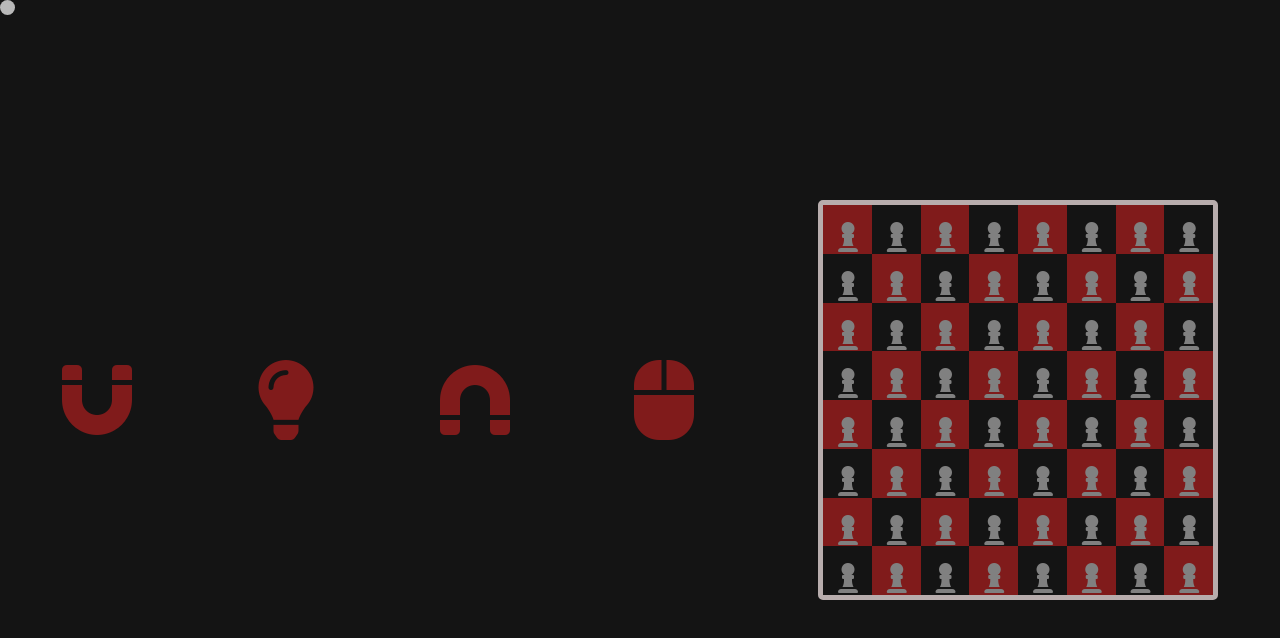
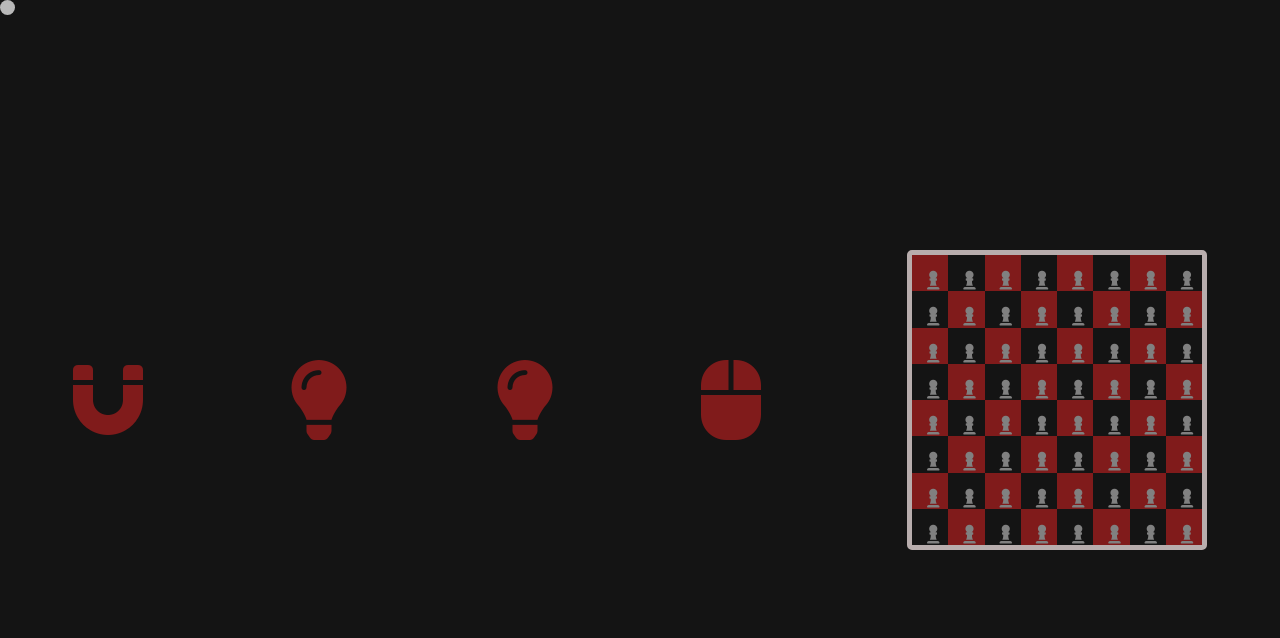
Before and after one commit to BastienVanhove/cursor-libs-magnet-light, a website built with Vite: page index.html in a window 1280 px wide. Built offline with nearby package versions, Linux system fonts and the light colour scheme.

Commit message:
minor change

```diff
--- a/index.html
+++ b/index.html
@@ -15,8 +15,8 @@
       <div class="light-container light">
         <i class="fas fa-lightbulb"></i>
       </div>
-      <div class="anti-magnet-container anti-magnet">
-        <i class="fas fa-magnet"></i>
+      <div class="light-container light magnet-hover">
+        <i class="fas fa-lightbulb"></i>
       </div>
       <div class="click-container click">
         <i class="fas fa-mouse"></i>
--- a/src/cursor-libs/cursor.ts
+++ b/src/cursor-libs/cursor.ts
@@ -34,12 +34,6 @@ class Cursor{
     private allLight: NodeList;
     private lightMode: [EventListener, EventListener] | null;
 
-    //private simpleHoverMode: Function;
-    //private magnetMode: Function;
-    //private lightMode: Function;
-    //private copyColorMode: Function;
-    //private copyBackgroundMode: Function;
-    //private lsdMode: Function; multicolor mode quoi
     //private imageHoverMode; zoom in cursor of image hover
 
     constructor(baseColor: string,enabledCursor: boolean = true, tickReduction: boolean = false){
@@ -77,11 +71,11 @@ class Cursor{
         }
 
         this.filterOn = () =>{
-            this.lightFilter.style.display = "block"
+            this.lightFilter.style.opacity = "0.8"
         }
 
         this.filterOff = () =>{
-            this.lightFilter.style.display = "none"
+            this.lightFilter.style.opacity = "0"
         }
 
         this.initCursor = () =>{
@@ -94,6 +88,7 @@ class Cursor{
             style.pointerEvents = 'none'
             style.transition = `${this.transitionDuration}ms`
             style.transform = 'scale(1)'
+            style.zIndex = '9999'
 
             const transitionStyle : any = this.transitonCursor.style
             transitionStyle.height = "100%"
@@ -288,20 +283,26 @@ class Cursor{
 
         this.allLight = this.body.querySelectorAll('.light')
         if(this.allLight.length >= 1){
-            const hover = () =>{
 
+            let lastLight : HTMLElement
+            const hover = (e : any) =>{
+                this.filterOn()
+                lastLight = e.target
+                const targetStyle = e.target.style
+                targetStyle.zIndex = 1
             }
+
             const out = () =>{
-
+                this.filterOff()
+                if(lastLight) lastLight.style.zIndex = "0"
             }
 
             this.lightMode = [hover, out]
 
             this.allLight.forEach(function(click){
-                if(self.clickMode){
-                    click.addEventListener('mouseover', self.clickMode[0])
-                    click.addEventListener('mouseout', self.clickMode[1])
-
+                if(self.lightMode){
+                    click.addEventListener('mouseover', self.lightMode[0])
+                    click.addEventListener('mouseout', self.lightMode[1])
                 }
             })
         }
--- a/src/script.ts
+++ b/src/script.ts
@@ -4,13 +4,15 @@ const chessBoard = document.querySelector('.chessBoard')
 const generateCase = (color : string) => {
     let piece = document.createElement('i')
     piece.className = 'fas fa-chess-pawn magnet-hover'
-    piece.style.fontSize = "2em"
+    piece.style.fontSize = "1.25em"
     piece.style.padding = "15px"
     piece.style.color = "grey"
     piece.style.display = "flex"
     piece.style.justifyContent = "space-around"
     piece.style.flexDirection = "column"
     piece.style.height = "100%"
+    piece.style.width = "100%"
+    piece.style.textAlign = "center"
 
     let div = document.createElement('div')
     div.style.height = '12.5%'
--- a/src/style.css
+++ b/src/style.css
@@ -52,8 +52,8 @@ i{
 .chessBoard{
   margin-top: auto;
   margin-bottom: auto;
-  height: 400px;
-  width: 400px;
+  height: 300px;
+  width: 300px;
   display: flex;
   justify-content: space-around;
   flex-wrap: wrap;
```
